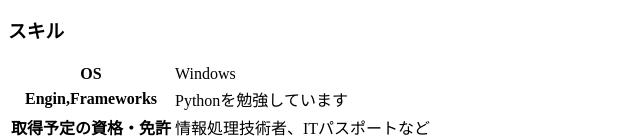
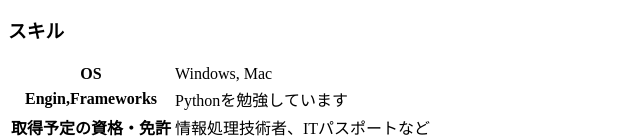
Before and after one commit to Karuhito/https-Karuhito.github.io, a plain HTML site: page index.html in a window 1280 px wide. Shown: the part 661-800 px from the top of the page, 0-640 px from the left. Drawn offline with Linux system fonts and the light colour scheme.

Commit message:
index.htmlを更新

```diff
--- a/index.html
+++ b/index.html
@@ -26,7 +26,7 @@
   <table>
     <tr>
       <th>OS</th>
-      <td>Windows</td>
+      <td>Windows, Mac</td>
     </tr>
     <tr>
       <th>Engin,Frameworks</th>
```
